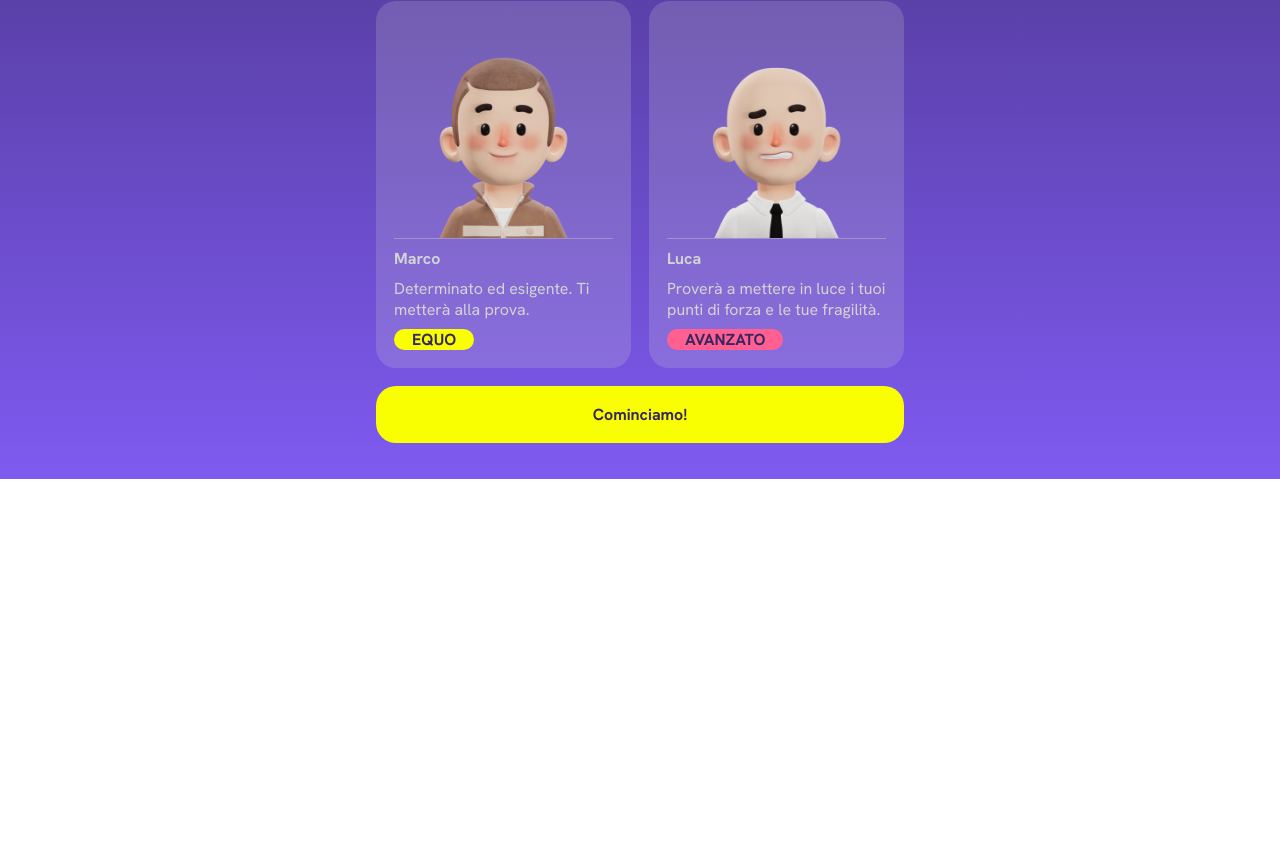
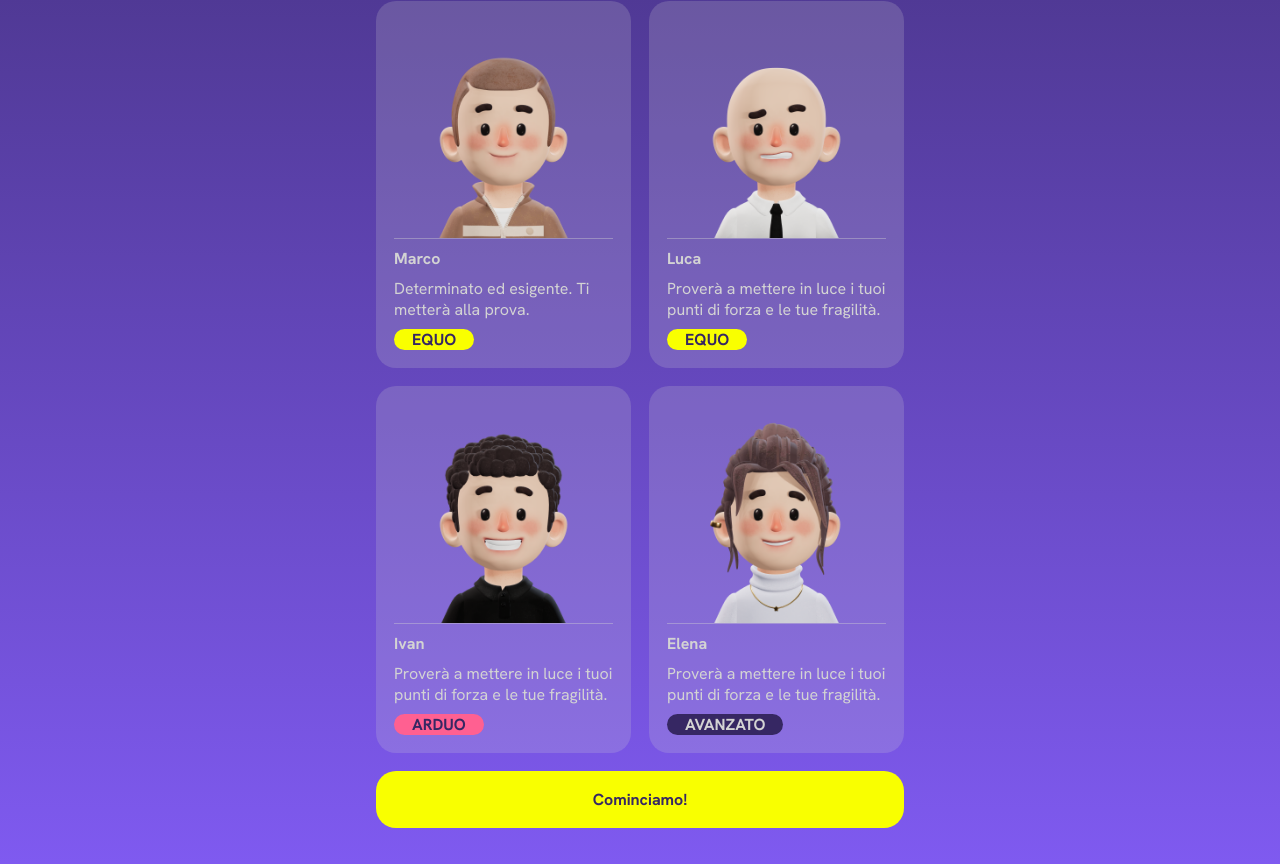
Before and after one commit to giusene/HireGenius, a Next.js app: page /choose-interviewer in a window 1280 px wide. Shown: the part 478-1342 px from the top of the page. Before the commit the page ends 957 px from the top, so only its background shows below. Built offline with nearby package versions, Linux system fonts and the light colour scheme; no server answers.

Commit message:
aggiunti due profili e modificate classi badge

```diff
--- a/src/components/Atoms/InterviewerBadge/InterviewerBadge.module.scss
+++ b/src/components/Atoms/InterviewerBadge/InterviewerBadge.module.scss
@@ -5,15 +5,20 @@
 	font-weight: var(--fw-bold);
 	text-transform: uppercase;
 
-	&.simple {
+	&.semplice {
 		background-color: var(--secondary);
 	}
 
-	&.moderate {
+	&.equo {
 		background-color: var(--accent);
 	}
 
-	&.advanced {
+	&.arduo {
 		background-color: var(--tertiary);
 	}
+
+	&.avanzato {
+		background-color: var(--dark);
+		color: var(--light);
+	}
 }
--- a/src/pages/choose-interviewer/index.tsx
+++ b/src/pages/choose-interviewer/index.tsx
@@ -18,7 +18,7 @@ const profiles = [
 		longBio:
 			"Solare ed empatica, mette gli altri a proprio agio e mantiene un livello semplice e diretto di domande, come: -Puoi parlarmi un po’ di te?- o -Perché ti piacerebbe lavorare qui?-. Si interessa alle motivazioni personali e alle qualità individuali.",
 		level: "semplice",
-		className: "simple",
+		className: "semplice",
 	},
 	{
 		avatarSrc: Avatar2,
@@ -28,7 +28,7 @@ const profiles = [
 		longBio:
 			"Analitico e diretto, con uno stile di comunicazione chiaro e conciso. Le sue domande, come: -Puoi descrivermi una situazione in cui hai affrontato una difficoltà sul lavoro e come l’hai risolta?- riflettono il desiderio di comprendere come gli altri si confrontano con sfide simili e quale approccio adottano per ottenere risultati concreti.",
 		level: "semplice",
-		className: "simple",
+		className: "semplice",
 	},
 	{
 		avatarSrc: Avatar3,
@@ -38,7 +38,7 @@ const profiles = [
 		longBio:
 			"Determinato ed esigente. Domande come: -Qual è stato il tuo più grande fallimento e cosa hai imparato da esso?- o -Perché dovremmo scegliere te rispetto agli altri candidati?- mettono alla prova l'interlocutore. Affronta anche temi come la gestione dei conflitti. Domande, come -Come gestisci un conflitto con un collega o con un superiore?-, mostrano la sua attenzione alla risoluzione di problemi efficace.",
 		level: "equo",
-		className: "moderate",
+		className: "equo",
 	},
 	{
 		avatarSrc: Avatar4,
@@ -47,8 +47,28 @@ const profiles = [
 		shortBio: "Proverà a mettere in luce i tuoi punti di forza e le tue fragilità.",
 		longBio:
 			"Ama mettere alla prova i candidati con domande trabocchetto, come: -Se fossi il mio capo e dovessi valutare questa tua intervista, quale aspetto ritieni sia stato il tuo punto debole?- per testare la capacità di mantenere la calma sotto pressione. Usa queste tecniche per valutare non solo la competenza. È un intervistatore che mira a mettere in luce non solo i punti di forza, ma anche le possibili fragilità.",
+		level: "equo",
+		className: "equo",
+	},
+	{
+		avatarSrc: Avatar2,
+		name: "Ivan",
+		value: "ivan",
+		shortBio: "Proverà a mettere in luce i tuoi punti di forza e le tue fragilità.",
+		longBio:
+			"Ama mettere alla prova i candidati con domande trabocchetto, come: -Se fossi il mio capo e dovessi valutare questa tua intervista, quale aspetto ritieni sia stato il tuo punto debole?- per testare la capacità di mantenere la calma sotto pressione. Usa queste tecniche per valutare non solo la competenza. È un intervistatore che mira a mettere in luce non solo i punti di forza, ma anche le possibili fragilità.",
+		level: "arduo",
+		className: "arduo",
+	},
+	{
+		avatarSrc: Avatar1,
+		name: "Elena",
+		value: "Elena",
+		shortBio: "Proverà a mettere in luce i tuoi punti di forza e le tue fragilità.",
+		longBio:
+			"Una leader capace di vedere oltre l’immediato e di sviluppare strategie che abbiano un impatto duraturo e significativo. Quando chiede di descrivere una decisione impopolare e come è stata gestita dimostra la sua comprensione del fatto che le decisioni difficili sono inevitabili e che il modo in cui vengono affrontate è cruciale per il successo.",
 		level: "avanzato",
-		className: "advanced",
+		className: "avanzato",
 	},
 ];
 
```
